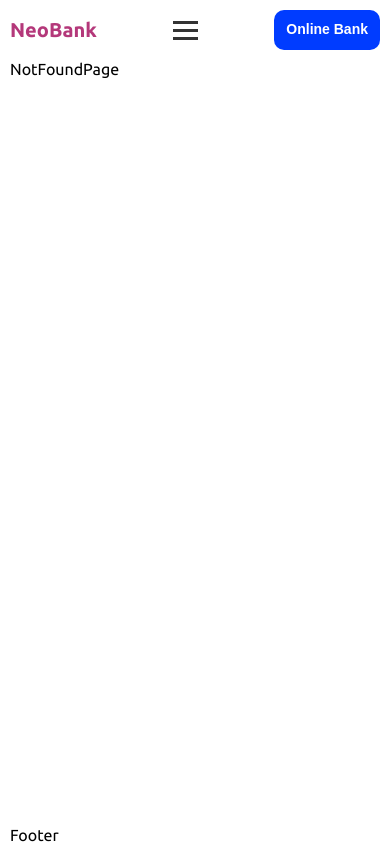
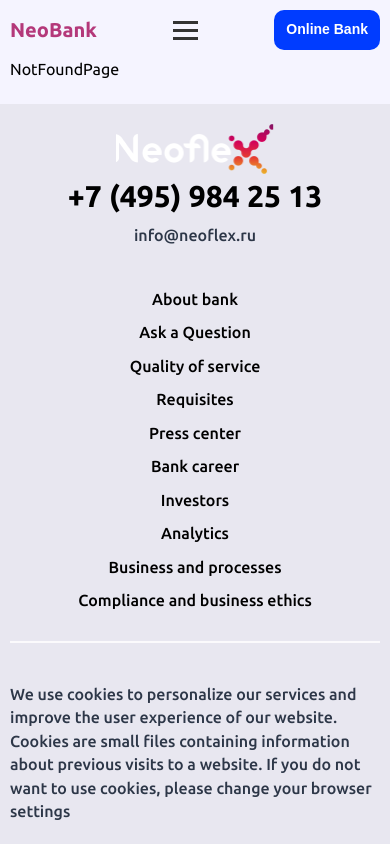
Before and after one commit to AlekseiKutukov/NeoflexProject, a React (Vite) app: page /aa in a window 390 px wide. Built offline with nearby package versions, Linux system fonts and the light colour scheme; a web font is replaced by a local one.

Commit message:
add footer

```diff
--- a/src/App.tsx
+++ b/src/App.tsx
@@ -9,8 +9,8 @@
   return (
     <>
       {/* <BrowserRouter basename="/NeoflexProject">  для githubPages*/}
-      <BrowserRouter>
-        <div className="app-container">
+      <div className="app-container">
+        <BrowserRouter>
           <Header />
           <main className="content-wrapper">
             <Routes>
@@ -20,8 +20,8 @@
             </Routes>
           </main>
           <Footer />
-        </div>
-      </BrowserRouter>
+        </BrowserRouter>
+      </div>
     </>
   );
 }
--- /dev/null
+++ b/src/components/NavigationFooter/NavigationFooter.module.css
@@ -0,0 +1,44 @@
+.navigationFooter__list {
+  display: flex;
+  flex-wrap: wrap;
+  list-style: none;
+  margin: 0;
+  padding: 0;
+  column-gap: 32px;
+  row-gap: 8px;
+  justify-content: flex-start;
+  align-items: center;
+}
+
+.navigationFooter__link {
+  font-weight: 500;
+  font-size: 16px;
+  line-height: 147%;
+  letter-spacing: 2%;
+}
+
+.navigationFooter__link:hover {
+  color: #b2a35f;
+}
+
+.navigationFooter__linkActive {
+  color: #b2a35f;
+}
+
+/* Медиа-запросы  */
+@media (max-width: 920px) {
+  .navigationFooter__list {
+    gap: 20px;
+  }
+  .navigationFooter__list {
+    justify-content: center;
+  }
+}
+
+@media (max-width: 480px) {
+  .navigationFooter__list {
+    flex-direction: column;
+    gap: 10px;
+    text-align: center;
+  }
+}
--- /dev/null
+++ b/src/components/NavigationFooter/NavigationFooter.tsx
@@ -0,0 +1,46 @@
+import { NavLink } from 'react-router-dom';
+import styles from './NavigationFooter.module.css';
+
+interface NavItem {
+  label: string;
+  path: string;
+}
+
+const navItems: NavItem[] = [
+  { label: 'About bank', path: '/about-bank' },
+  { label: 'Ask a Question', path: '/ask-a-question' },
+  { label: 'Quality of service', path: '/quality-of-service' },
+  { label: 'Requisites', path: '/requisites' },
+  { label: 'Press center', path: '/press-center' },
+  { label: 'Bank career', path: '/bank-career' },
+  { label: 'Investors', path: '/investors' },
+  { label: 'Analytics', path: '/analytics' },
+  { label: 'Business and processes', path: '/business-and-processes' },
+  {
+    label: 'Compliance and business ethics',
+    path: '/compliance-and-business-ethics',
+  },
+];
+
+const NavigationFooter = () => {
+  return (
+    <ul className={`${styles.navigationFooter__list}`}>
+      {navItems.map((item) => (
+        <li key={item.path} className={styles.navigationFooter__item}>
+          <NavLink
+            to={item.path}
+            className={({ isActive }) =>
+              isActive
+                ? `${styles.navigationFooter__link} ${styles.navigationFooter__linkActive}`
+                : styles.navigationFooter__link
+            }
+          >
+            {item.label}
+          </NavLink>
+        </li>
+      ))}
+    </ul>
+  );
+};
+
+export default NavigationFooter;
--- a/src/components/NavigationMenu/NavigationMenu.module.css
+++ b/src/components/NavigationMenu/NavigationMenu.module.css
@@ -63,7 +63,7 @@
     top: 60px;
     left: 0;
     width: 100%;
-    background-color: white;
+    background-color: #f5f4ff;
     box-shadow: 0 2px 5px rgba(0, 0, 0, 0.1);
   }
 
--- a/src/layouts/Footer/Footer.module.css
+++ b/src/layouts/Footer/Footer.module.css
@@ -0,0 +1,92 @@
+footer {
+  min-height: 462px;
+  background: #b2b2b233;
+  /* linear-gradient(0deg, #f4f4f4, #f4f4f4),
+    linear-gradient(0deg, rgba(178, 178, 178, 0.2), rgba(178, 178, 178, 0.2)); */
+  display: flex;
+  justify-content: center;
+  align-items: center;
+}
+
+.footer {
+  max-width: 1300px;
+  min-height: 274px;
+  display: flex;
+  flex-direction: column;
+  justify-content: space-between;
+}
+
+.footer__contactInfo {
+  display: flex;
+  justify-content: space-between;
+}
+
+.footer__logo {
+  width: 158px;
+  height: 50px;
+}
+
+.footer__telephone {
+  font-weight: 700;
+  font-size: 30px;
+  line-height: 147%;
+  margin-bottom: 6px;
+}
+
+.footer__email a {
+  font-weight: 500;
+  font-size: 16px;
+  line-height: 147%;
+  letter-spacing: 2%;
+  color: #2d3748;
+}
+
+.footer__navigation::after {
+  content: '';
+  display: block;
+  width: 100%;
+  height: 2px;
+  background-color: #ffffffcf;
+  margin-top: 28px;
+}
+
+.footer__cookiesNotice {
+  font-weight: 500;
+  font-size: 16px;
+  line-height: 147%;
+  letter-spacing: 2%;
+  color: #2d3748;
+}
+
+@media (max-width: 1330px) {
+  .footer {
+    padding: 0 10px;
+  }
+}
+
+/* ----- Tablet ----- */
+
+@media (max-width: 920px) {
+  .footer {
+    padding: 0 10px;
+    min-height: 100%;
+    row-gap: 40px;
+  }
+}
+
+/* ----- Mobile ----- */
+
+@media (max-width: 500px) {
+  .footer {
+    padding: 20px 10px;
+  }
+
+  .footer__contactInfo {
+    text-align: center;
+    display: block;
+  }
+
+  .footer__logo {
+    margin: 0 auto;
+  }
+}
--- a/src/layouts/Footer/Footer.tsx
+++ b/src/layouts/Footer/Footer.tsx
@@ -1,7 +1,53 @@
+import NavigationFooter from '../../components/NavigationFooter/NavigationFooter';
+import logoNeoflex from './../../assets/images/logo_neoflex.png';
 import styles from './Footer.module.css';
 
 const Footer = () => {
-  return <div>Footer</div>;
+  return (
+    <footer>
+      <div className={styles.footer}>
+        <div className={styles.footer__contactInfo}>
+          <div className={styles.footer__logo}>
+            <img
+              src={logoNeoflex}
+              alt="Логотип Neoflex"
+              width="158"
+              height="50"
+            />
+          </div>
+          <div className={styles.footer__telephoneEmail}>
+            <div className={styles.footer__telephone}>
+              <a
+                href="tel:+74959842513"
+                aria-label="Позвонить по номеру +7 (495) 984 25 13"
+              >
+                +7 (495) 984 25 13
+              </a>
+            </div>
+            <div className={styles.footer__email}>
+              <a
+                href="mailto:info@neoflex.ru"
+                aria-label="Написать на почту info@neoflex.ru"
+              >
+                info@neoflex.ru
+              </a>
+            </div>
+          </div>
+        </div>
+        <div className={styles.footer__navigation}>
+          <nav className={styles.footer__navbar}>
+            <NavigationFooter />
+          </nav>
+        </div>
+        <div className={styles.footer__cookiesNotice}>
+          We use cookies to personalize our services and improve the user
+          experience of our website. Cookies are small files containing
+          information about previous visits to a website. If you do not want to
+          use cookies, please change your browser settings
+        </div>
+      </div>
+    </footer>
+  );
 };
 
 export default Footer;
--- a/src/layouts/Header/Header.module.css
+++ b/src/layouts/Header/Header.module.css
@@ -1,5 +1,11 @@
+header {
+  display: grid;
+}
+
 .navigation {
   max-width: 1300px;
+  width: 100%;
+  margin: 0 auto;
   height: 64px;
 }
 
@@ -9,7 +15,6 @@
   font-size: 24px;
   line-height: 112%;
   letter-spacing: 2%;
-  vertical-align: middle;
   color: #b4387a;
 }
 
--- a/src/pages/HomePage/HomePage.tsx
+++ b/src/pages/HomePage/HomePage.tsx
@@ -1,7 +1,83 @@
 import styles from './HomePage.module.css';
 
 const HomePage = () => {
-  return <div>HomePage</div>;
+  return (
+    <div>
+      Tooltip Для скринридеров неплохо было бы ...
+      <br />
+      HomePage
+      <br />
+      HomePage
+      <br />
+      HomePage
+      <br />
+      HomePage
+      <br />
+      HomePage
+      <br />
+      HomePage
+      <br />
+      HomePage
+      <br />
+      HomePage
+      <br />
+      HomePage
+      <br />
+      HomePage
+      <br />
+      HomePage <br />
+      HomePage
+      <br />
+      HomePage
+      <br />
+      HomePage
+      <br />
+      HomePage
+      <br />
+      HomePage
+      <br />
+      HomePage
+      <br />
+      HomePage
+      <br />
+      HomePage <br />
+      HomePage
+      <br />
+      HomePage
+      <br />
+      HomePage
+      <br />
+      HomePage
+      <br />
+      HomePage
+      <br />
+      HomePage
+      <br />
+      HomePage
+      <br />
+      HomePage <br />
+      HomePage
+      <br />
+      HomePage
+      <br />
+      HomePage
+      <br />
+      HomePage
+      <br />
+      HomePage
+      <br />
+      HomePage
+      <br />
+      HomePage
+      <br />
+      HomePage
+      <br />
+      HomePage
+      <br />
+      HomePage
+      <br />
+    </div>
+  );
 };
 
 export default HomePage;
--- a/src/styles/base.css
+++ b/src/styles/base.css
@@ -1,4 +1,13 @@
 @import url('https://fonts.googleapis.com/css2?family=Chivo+Mono:wght@200&family=Jolly+Lodger&family=Montserrat:ital,wght@0,700;1,700&family=Rubik+Doodle+Shadow&family=Ubuntu:ital,wght@0,300;0,400;0,500;0,700;1,300;1,400;1,500;1,700&display=swap');
+
+html {
+  box-sizing: border-box;
+}
+*,
+*::before,
+*::after {
+  box-sizing: inherit;
+}
 
 #root {
   font-family: 'Ubuntu';
@@ -10,59 +19,55 @@
   color: #000;
 }
 
+img {
+  max-width: 100%;
+  height: auto;
+}
+
 html,
 body,
 #root {
   height: 100%;
   margin: 0;
   padding: 0;
+  overflow-x: hidden;
 }
 
 .app-container {
-  display: grid;
-  grid-template-rows: auto 1fr auto;
+  display: flex;
+  flex-direction: column;
   min-height: 100vh;
-  margin: 0 auto;
-  max-width: 1300px;
-}
-
-header {
-  grid-row: 1;
-  display: grid;
+  background: #f5f4ff;
 }
 
 .content-wrapper {
-  grid-row: 2;
-  /* padding-bottom: 20px;  */
-}
-
-footer {
-  grid-row: 3;
-  background-color: #eee;
-  color: #333;
-  padding: 1rem;
-  text-align: center;
-  background: #000;
+  flex-grow: 1;
+  max-width: 1300px;
+  width: 100%;
+  margin: 0 auto;
 }
 
 @media (max-width: 1330px) {
-  body {
-    padding: 0 15px;
+  header,
+  main {
+    padding: 0 10px;
   }
 }
 
 /* ----- Tablet ----- */
 
 @media (max-width: 920px) {
-  body {
-    padding: 0 15px;
+  header,
+  main {
+    padding: 0 10px;
   }
 }
 
 /* ----- Mobile ----- */
 
 @media (max-width: 500px) {
-  body {
+  header,
+  main {
     padding: 0 10px;
   }
 }
```
Also changed, not shown: src/assets/images/logo_neoflex.png (added).
